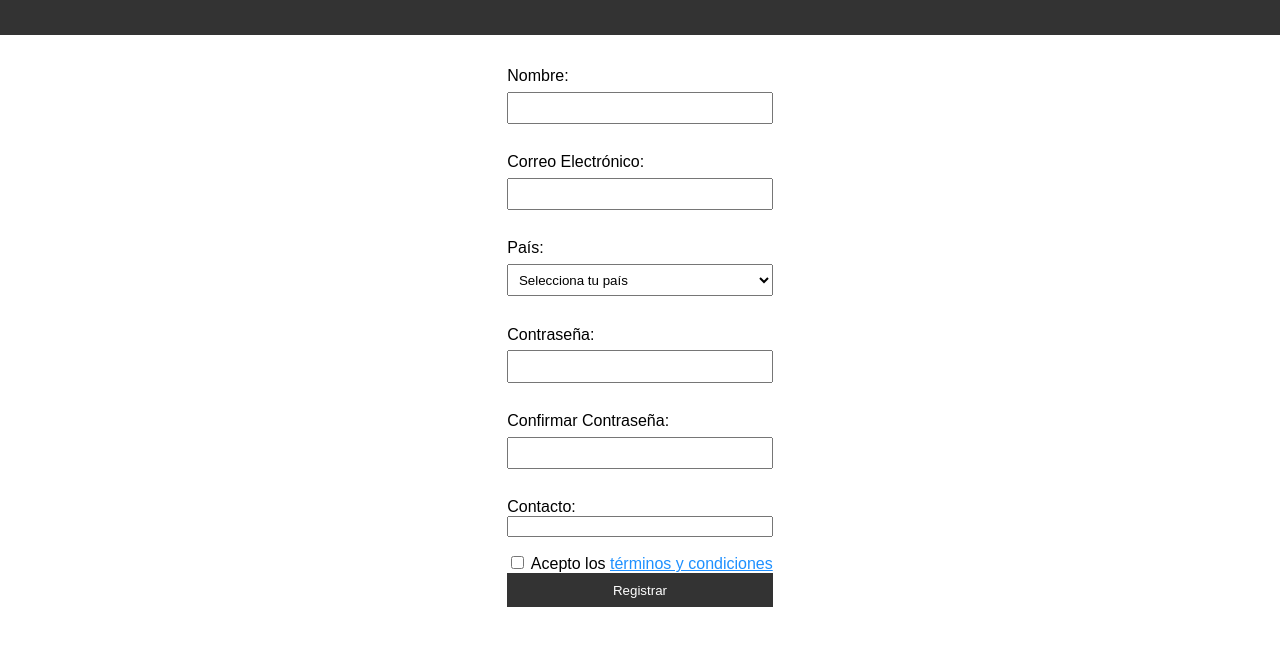
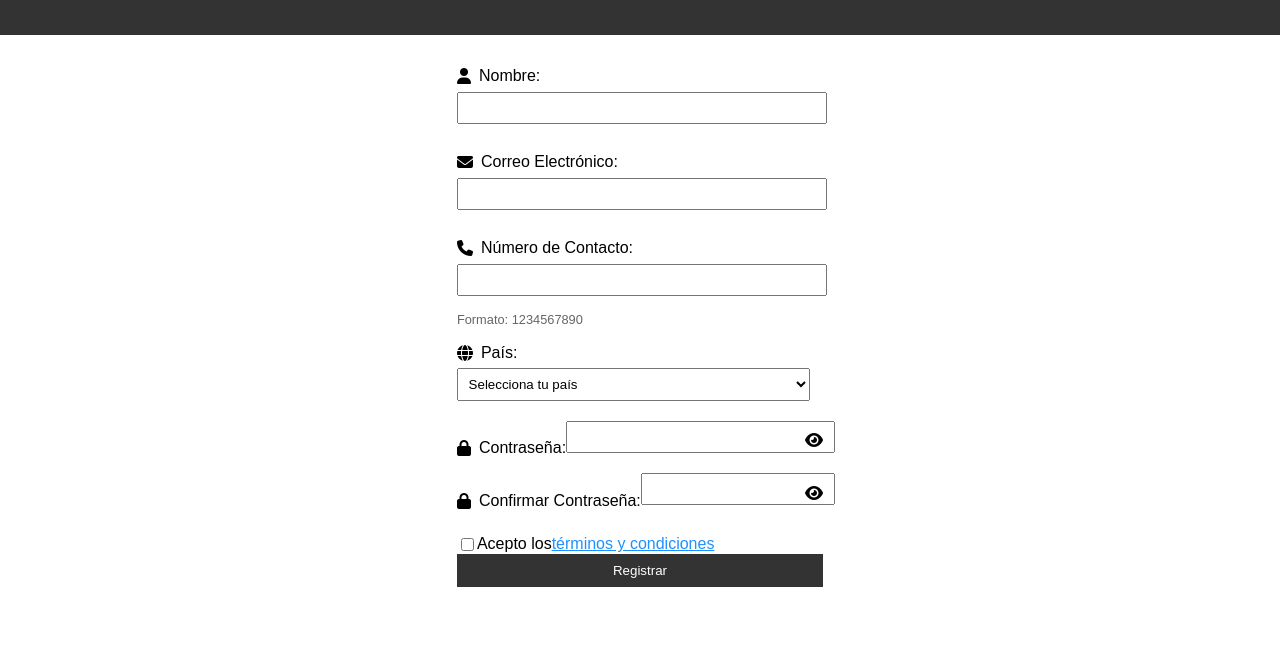
Before and after one commit to Diebut/FormularioWEB, a website: page RegistroUsuario.html in a window 1280 px wide. Shown: the part 77-722 px from the top of the page. Drawn offline with Linux system fonts and the light colour scheme.

Commit message:
se carga modificaciones en el script login

```diff
--- a/Css/login.css
+++ b/Css/login.css
@@ -26,14 +26,25 @@ form {
     flex-direction: column;
 }
 
+.form-group {
+    position: relative;
+}
+
 label {
     margin-top: 1em;
+    display: flex;
+    align-items: center;
 }
 
-input[type="text"], input[type="email"], input[type="password"], select {
+label i {
+    margin-right: 0.5em;
+}
+
+input[type="email"], input[type="password"] {
     padding: 0.5em;
     margin-top: 0.5em;
     margin-bottom: 1em;
+    width: calc(100% - 1em); /* Restar el padding para que encaje dentro del contenedor */
 }
 
 button {
@@ -56,6 +67,20 @@ a:hover {
     color: #3742fa;
 }
 
+.password-group {
+    display: flex;
+    align-items: center;
+}
+
+.password-group input {
+    flex: 1;
+}
+
+.password-group .toggle-password {
+    margin-left: -30px; /* Espacio para el icono del ojo */
+    cursor: pointer;
+}
+
 #error-message {
     margin-top: 1em;
 }
--- a/Css/registroUsuario.css
+++ b/Css/registroUsuario.css
@@ -26,14 +26,30 @@ form {
     flex-direction: column;
 }
 
+.form-group {
+    position: relative;
+}
+
 label {
     margin-top: 1em;
+    display: flex;
+    align-items: center;
 }
 
-input[type="text"], input[type="email"], input[type="password"], select {
+label i {
+    margin-right: 0.5em;
+}
+
+input[type="text"], input[type="email"], input[type="tel"], input[type="password"], select {
     padding: 0.5em;
     margin-top: 0.5em;
     margin-bottom: 1em;
+    width: calc(100% - 1em); /* Restar el padding para que encaje dentro del contenedor */
+}
+
+small {
+    font-size: 0.8em;
+    color: #666;
 }
 
 button {
@@ -56,6 +72,20 @@ a:hover {
     color: #3742fa;
 }
 
+.password-group {
+    display: flex;
+    align-items: center;
+}
+
+.password-group input {
+    flex: 1;
+}
+
+.password-group .toggle-password {
+    margin-left: -30px; /* Espacio para el icono del ojo */
+    cursor: pointer;
+}
+
 #error-message {
     margin-top: 1em;
 }
--- a/Js/registroCliente.js
+++ b/Js/registroCliente.js
@@ -1,9 +1,16 @@
+function togglePasswordVisibility(fieldId) {
+    const field = document.getElementById(fieldId);
+    const fieldType = field.getAttribute('type') === 'password' ? 'text' : 'password';
+    field.setAttribute('type', fieldType);
+}
+
 document.addEventListener('DOMContentLoaded', function() {
     document.getElementById('registerForm').addEventListener('submit', function(event) {
         event.preventDefault(); // Evita el envío del formulario real
 
         const nombre = document.getElementById('nombre').value.trim();
         const email = document.getElementById('email').value.trim();
+        const contacto = document.getElementById('contacto').value.trim();
         const pais = document.getElementById('pais').value;
         const password = document.getElementById('password').value;
         const confirmPassword = document.getElementById('confirm_password').value;
@@ -20,6 +27,12 @@ document.addEventListener('DOMContentLoaded', function() {
             errorMessages.push("El correo electrónico no puede estar vacío.");
         } else if (!/^[^\s@]+@[^\s@]+\.[^\s@]+$/.test(email)) {
             errorMessages.push("El correo electrónico no es válido.");
+        }
+
+        if (contacto === "") {
+            errorMessages.push("El número de contacto no puede estar vacío.");
+        } else if (!/^[0-9]{10}$/.test(contacto)) {
+            errorMessages.push("El número de contacto debe tener 10 dígitos.");
         }
 
         if (pais === "") {
@@ -42,9 +55,11 @@ document.addEventListener('DOMContentLoaded', function() {
         } else {
             errorMessage.style.display = 'none';
 
+            // Guardar datos en localStorage
             localStorage.setItem('userEmail', email);
             localStorage.setItem('userPassword', password);
 
+            // Simula la redirección a la página de login después de registrar
             window.location.href = 'index.html';
         }
     });
--- a/RegistroUsuario.html
+++ b/RegistroUsuario.html
@@ -3,8 +3,10 @@
 <head>
     <meta charset="UTF-8">
     <meta name="viewport" content="width=device-width, initial-scale=1.0">
+
+    <link rel="stylesheet" href="https://cdnjs.cloudflare.com/ajax/libs/font-awesome/6.1.2/css/all.min.css">
+    <link rel="stylesheet" href="Css/registroUsuario.css">
     <title>Registros</title>
-    <link rel="stylesheet" href="Css/registroUsuario.css">
 
 </head>
 <body>
@@ -13,14 +15,25 @@
     </header>
     <main>
         <section>
-            <form id="registerForm" method="post">
-                <label for="nombre">Nombre:</label>
-                <input type="text" id="nombre" name="nombre" maxlength="10" required>
+            <form id="registerForm">
+                <div class="form-group">
+                    <label for="nombre"><i class="fas fa-user"></i> Nombre:</label>
+                    <input type="text" id="nombre" name="nombre" required>
+                </div>
 
-                <label for="email">Correo Electrónico:</label>
+                <div class="form-group">
+                    <label for="email"><i class="fas fa-envelope"></i> Correo Electrónico:</label>
                     <input type="email" id="email" name="email" required>
+                </div>
 
-                <label for="pais">País:</label>
+                <div class="form-group">
+                    <label for="contacto"><i class="fas fa-phone"></i> Número de Contacto:</label>
+                    <input type="tel" id="contacto" name="contacto" pattern="[0-9]{10}" required>
+                    <small>Formato: 1234567890</small>
+                </div>
+
+                <div class="form-group">
+                    <label for="pais"><i class="fas fa-globe"></i> País:</label>
                     <select id="pais" name="pais" required>
                         <option value="">Selecciona tu país</option>
                         <option value="Argentina">Argentina</option>
@@ -44,17 +57,20 @@
                         <option value="República Dominicana">República Dominicana</option>
                         <option value="Uruguay">Uruguay</option>
                         <option value="Venezuela">Venezuela</option>
-                    <!-- Añade más países según sea necesario -->
                     </select>
+                </div>
 
-                <label for="password">Contraseña:</label>
-                <input type="password" id="password" name="password" minlength="3" maxlength="6" required>
+                <div class="form-group password-group">
+                    <label for="password"><i class="fas fa-lock"></i> Contraseña:</label>
+                    <input type="password" id="password" name="password" required>
+                    <i class="fas fa-eye toggle-password" onclick="togglePasswordVisibility('password')"></i>
+                </div>
 
-                <label for="confirm_password">Confirmar Contraseña:</label>
-                <input type="password" id="confirm_password" name="confirm_password" minlength="3" maxlength="6">
-
-                <label for="number">Contacto:</label>
-                <input type="number" id="number" name="number" >
+                <div class="form-group password-group">
+                    <label for="confirm_password"><i class="fas fa-lock"></i> Confirmar Contraseña:</label>
+                    <input type="password" id="confirm_password" name="confirm_password" required>
+                    <i class="fas fa-eye toggle-password" onclick="togglePasswordVisibility('confirm_password')"></i>
+                </div>
 
                 <label for="accept_terms">
                     <input type="checkbox" id="accept_terms" name="accept_terms" required>
```
Also changed, not shown: Js/login.js (+13 -14 lines), index.html (+14 -6 lines). Lines whose indentation alone changed are shown as unchanged.
